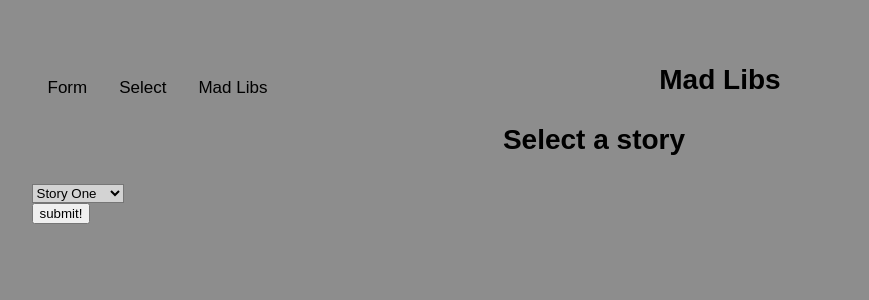
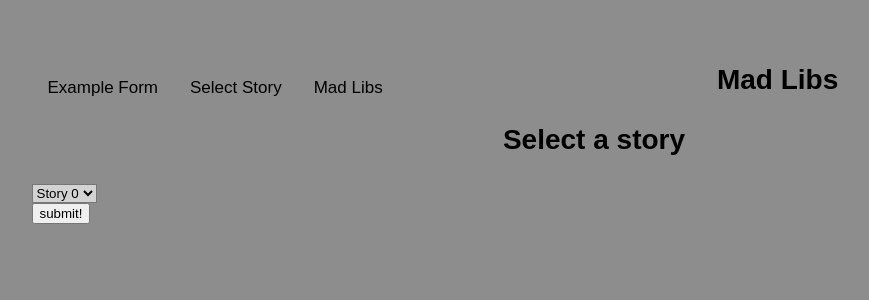
Before and after one commit to ryanbroome/MadLibs, a Flask app: page /select in a window 1280 px wide. Shown: the top 300 px of the page, without its empty margins (46-915 px from the left). Run offline with Flask 2, Linux system fonts and the light colour scheme.

Commit message:
comments and small adjustments

```diff
--- a/app.py
+++ b/app.py
@@ -28,7 +28,7 @@ def generate_story():
     """
     generates string story from request arguments
     """
-    words = story.prompts
+    words = request.args
     html = story.generate(words)
     return render_template("story.html", html=html)
 
@@ -37,7 +37,8 @@ def select_story():
     """
    Display options of stories to choose from
     """
-    return render_template("select.html")
+    storyIDs = stories.keys()
+    return render_template("select.html", storyIDs=storyIDs)
 
 @app.route("/form_2")
 def show_form_2():
@@ -45,12 +46,6 @@ def show_form_2():
     uses the story.prompts from the instantiated story
     """
     storyID = request.args.get("select_story_id")
-    #?  if blank == blank:
-    #     words = story.prompts
-    #     elif blank == blank
-    #     words = story1.prompts
-    #     elif blank == blank
-    #     words = story2.prompts
     chosen_story = stories.get(f"{storyID}")
     words = chosen_story.prompts
     return render_template("form_2.html", words=words, chosen_story=chosen_story, storyID=storyID)
@@ -67,11 +62,11 @@ def show_form_2():
 @app.route("/story_2")
 def generate_story_2():
     """
-    generates story string from request arguments
+    generates story string from requested arguments
     """
     storyID = request.args.get("storyID")
     chosen_story = stories.get(f"{storyID}")
     words = request.args
     html = chosen_story.generate(words)
 
-    return render_template("story_2.html", storyID=storyID, words=words, html=html)
+    return render_template("story_2.html", html=html)
--- a/static/app.css
+++ b/static/app.css
@@ -45,7 +45,7 @@ input, label, select {
     visibility: hidden;
 }
 
-/* ! */
+/* * pasted in styling for inputs off of codepen for all styling below */
 html {
     font-family: 'Lora', sans-serif;
     width: 100%;
@@ -83,7 +83,7 @@ input:focus {
 
 input.question,
 p.question {
-    font-size: 48px;
+    font-size: 24px;
     font-weight: 300;
     border-radius: 2px;
     margin: 0;
@@ -156,7 +156,7 @@ p.question+label>span {
     margin: 0;
     position: absolute;
     color: #8F8F8F;
-    font-size: 48px;
+    font-size: 24px;
     top: -66px;
     left: 0px;
     z-index: -1;
--- a/stories.py
+++ b/stories.py
@@ -63,4 +63,6 @@ On our way to the {location} we stopped at {location1}. There we saw {adjective}
 """)
 
 #?dictionary = {key: expression for (key, value) in iterable}
+# TODO to create and add stories to dictionary will need to adjust the below to automate adding to the dictionary when created.
+# TODO as of now creating a story will require manually typing above and then adding to the below list within the dictionary comprehension
 stories = {s.code: s for s in [story, story1, story2, story3]}
--- a/templates/base.html
+++ b/templates/base.html
@@ -9,8 +9,8 @@
   </head>
   <body>
     <navbar class="navbar">
-      <a href="/form">Form</a>
-      <a href="/select">Select</a>
+      <a href="/form">Example Form</a>
+      <a href="/select">Select Story</a>
       <a href="/">Mad Libs</a>
     </navbar>
     <h1>Mad Libs</h1>
--- a/templates/form_2.html
+++ b/templates/form_2.html
@@ -2,7 +2,6 @@
 
 <form action="/story_2">
   <input type="text" class="hidden" name="storyID" value="{{storyID}}" />
-  <p>chosen_story {{chosen_story.prompts}}</p>
   {% for word in words %}
   <input class="question" id="{{word}}" type="text" placeholder="{{word}}" name="{{word}}" />
   <br />
--- a/templates/select.html
+++ b/templates/select.html
@@ -1,12 +1,10 @@
 {%extends "base.html" %} {% block content %}
 <h1>Select a story</h1>
 <select form="select_story_id" name="select_story_id">
-  <option value="0">Story One</option>
-  <option value="1">Story Two</option>
-  <option value="2">Story Three</option>
-  <option value="3">Story Four</option>
+  {% for ID in storyIDs %}
+  <option value="{{ID}}">Story {{ID}}</option>
+  {% endfor %}
 </select>
-
 <form id="select_story_id" action="/form_2">
   <button>submit!</button>
 </form>
--- a/templates/story.html
+++ b/templates/story.html
@@ -1,4 +1,3 @@
 {% extends "base.html" %} {% block content %}
 <p>{{html}}</p>
-<!-- ?//<p>{{words}} "words"</p> -->
 {% endblock %}
--- a/templates/story_2.html
+++ b/templates/story_2.html
@@ -1,3 +1,4 @@
 {% extends "base.html" %} {% block content %}
 <p>{{html}}</p>
 {% endblock %}
+<!-- ?It seems like story.html and story_2.html is redundant but couldn't figure out how to use both, maybe just delete form.html and story.html and just use the select drop down would be best -->
```
